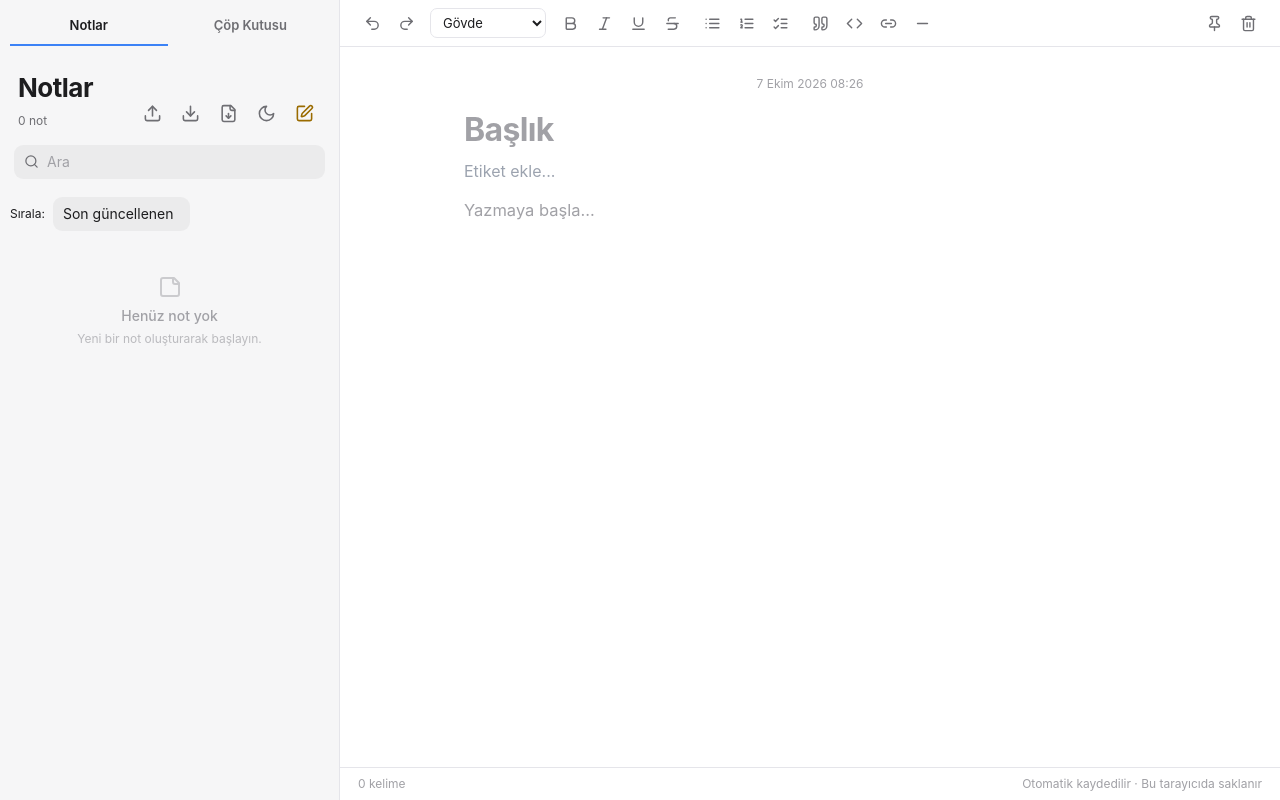
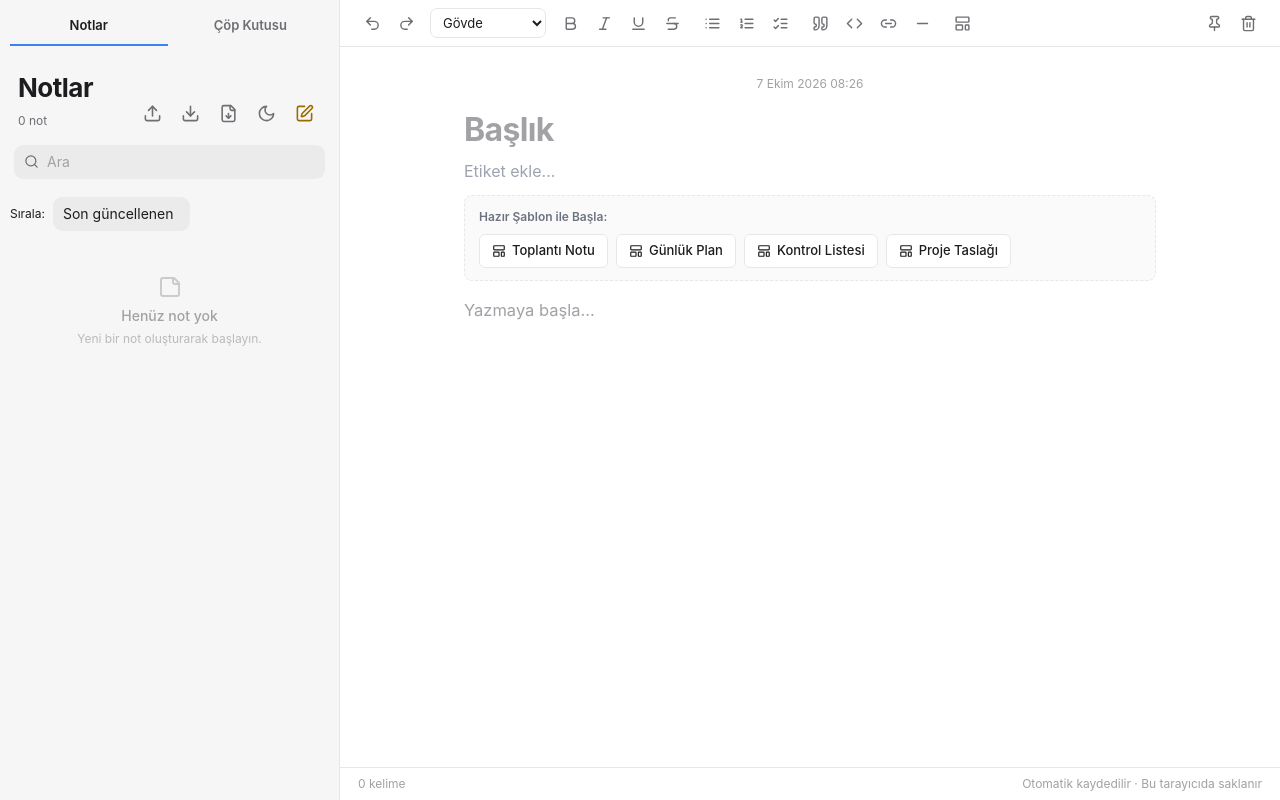
Before and after one commit to enesscigdem/devpilot-sprintboard, a React (Vite) app: page / in a window 1280 px wide. Both pictures are taken after a click on the button 304 px from the left and 113 px from the top of the page. Built offline with nearby package versions, Linux system fonts and the light colour scheme.

Commit message:
devpilot: Hazır not şablonları (Toplantı, Günlük, Kontrol Listesi)
DevPilot-Execution: abb5c62c-e470-4fb2-9115-0c99a915e2e4

```diff
--- a/src/App.tsx
+++ b/src/App.tsx
@@ -895,6 +895,7 @@ export default function App() {
               key={selected.id}
               note={selected}
               isTrash={Boolean(selected.deletedAt)}
+              allTags={allTags}
               onRestore={() => handleRestore(selected.id)}
               onPermanentDelete={() => handlePermanentDelete(selected.id)}
               onChange={(patch) => {
--- a/src/components/NoteEditor.tsx
+++ b/src/components/NoteEditor.tsx
@@ -1,9 +1,9 @@
 import { useCallback, useEffect, useMemo, useRef, useState } from "react";
 import {
   Bold, Italic, Underline, Strikethrough, List, ListOrdered, ListChecks, Quote, Code, Link2, Minus,
-  Pin, PinOff, Trash2, Undo2, Redo2, X, RotateCcw,
+  Pin, PinOff, Trash2, Undo2, Redo2, X, RotateCcw, LayoutTemplate,
 } from "lucide-react";
-import { formatFullDate, sanitizeHtml, wordCount, type Note } from "@/lib/notes";
+import { formatFullDate, sanitizeHtml, wordCount, type Note, NOTE_TEMPLATES } from "@/lib/notes";
 
 type TagSuggestion = { name: string; count?: number } | string;
 
@@ -27,6 +27,30 @@ const BLOCKS = [
   { value: "H1", label: "Başlık" },
   { value: "H2", label: "Alt başlık" },
   { value: "H3", label: "Küçük başlık" },
+];
+
+const FALLBACK_TEMPLATES = [
+  {
+    id: "meeting",
+    name: "Toplantı Notu",
+    description: "Gündem, katılımcılar, kararlar ve aksiyonlar",
+    title: "Toplantı Notu",
+    html: "<h2>Gündem</h2><ul><li></li></ul><h2>Katılımcılar</h2><ul><li></li></ul><h2>Alınan Kararlar</h2><ul><li></li></ul><h2>Aksiyon Maddeleri</h2><ul data-checklist=\"\"><li></li></ul>",
+  },
+  {
+    id: "daily",
+    name: "Günlük Plan",
+    description: "Öncelikler, yapılacaklar listesi ve notlar",
+    title: "Günlük Plan",
+    html: "<h2>Öncelikli Hedefler</h2><ul data-checklist=\"\"><li></li></ul><h2>Yapılacaklar</h2><ul data-checklist=\"\"><li></li></ul><h2>Günün Notları</h2><p></p>",
+  },
+  {
+    id: "checklist",
+    name: "Kontrol Listesi",
+    description: "Hızlı yapılacaklar ve görev takibi",
+    title: "Kontrol Listesi",
+    html: "<ul data-checklist=\"\"><li>Madde 1</li><li>Madde 2</li><li>Madde 3</li></ul>",
+  },
 ];
 
 const run = (command: string, value?: string) => document.execCommand(command, false, value);
@@ -53,6 +77,10 @@ export default function NoteEditor({
   const [tagError, setTagError] = useState<string | null>(null);
   const [showSuggestions, setShowSuggestions] = useState(false);
   const [announce, setAnnounce] = useState("");
+  const [showTemplateMenu, setShowTemplateMenu] = useState(false);
+  const templateMenuRef = useRef<HTMLDivElement>(null);
+
+  const templates = NOTE_TEMPLATES && NOTE_TEMPLATES.length > 0 ? NOTE_TEMPLATES : FALLBACK_TEMPLATES;
 
   const currentTags = useMemo(() => note.tags ?? [], [note.tags]);
 
@@ -123,6 +151,36 @@ export default function NoteEditor({
     document.addEventListener("selectionchange", refreshState);
     return () => document.removeEventListener("selectionchange", refreshState);
   }, [refreshState]);
+
+  useEffect(() => {
+    if (!showTemplateMenu) return;
+    const handleClickOutside = (e: MouseEvent) => {
+      if (templateMenuRef.current && !templateMenuRef.current.contains(e.target as Node)) {
+        setShowTemplateMenu(false);
+      }
+    };
+    document.addEventListener("mousedown", handleClickOutside);
+    return () => document.removeEventListener("mousedown", handleClickOutside);
+  }, [showTemplateMenu]);
+
+  const handleApplyTemplate = (tpl: { title?: string; html: string; name?: string }) => {
+    const newTitle = (!note.title.trim() || note.title === "Başlıksız Not") && tpl.title ? tpl.title : (note.title || tpl.title || "");
+    const newHtml = sanitizeHtml(tpl.html);
+
+    if (bodyRef.current) {
+      bodyRef.current.innerHTML = newHtml;
+    }
+    if (titleRef.current && newTitle) {
+      titleRef.current.value = newTitle;
+    }
+
+    setWords(wordCount(newHtml));
+    onChange({ title: newTitle, html: newHtml });
+    onToast?.(`"${tpl.name || tpl.title || 'Şablon'}" şablonu uygulandı`);
+    bodyRef.current?.focus();
+  };
+
+  const isEditorEmpty = !isTrash && !note.title.trim() && !note.html.replace(/<[^>]*>/g, "").trim();
 
   const commit = () => {
     const html = sanitizeHtml(bodyRef.current?.innerHTML ?? "");
@@ -315,6 +373,69 @@ export default function NoteEditor({
             {tool("Bağlantı", Link2, addLink, active.link)}
             {tool("Ayırıcı çizgi", Minus, () => exec("insertHorizontalRule"))}
           </div>
+          <div className="tool-group" ref={templateMenuRef} style={{ position: "relative" }}>
+            <button
+              type="button"
+              className="tool"
+              aria-label="Hazır Şablonlar"
+              title="Hazır Şablonlar"
+              aria-expanded={showTemplateMenu}
+              onClick={() => setShowTemplateMenu((v) => !v)}
+            >
+              <LayoutTemplate size={17} strokeWidth={2} />
+            </button>
+            {showTemplateMenu && (
+              <div
+                className="template-dropdown"
+                role="menu"
+                style={{
+                  position: "absolute",
+                  top: "100%",
+                  left: 0,
+                  marginTop: "4px",
+                  background: "var(--color-bg-elevated, #fff)",
+                  border: "1px solid var(--color-border, #e5e7eb)",
+                  borderRadius: "8px",
+                  boxShadow: "0 10px 15px -3px rgba(0, 0, 0, 0.1)",
+                  zIndex: 50,
+                  minWidth: "200px",
+                  padding: "4px",
+                  display: "flex",
+                  flexDirection: "column",
+                  gap: "2px",
+                }}
+              >
+                {templates.map((tpl) => (
+                  <button
+                    key={tpl.id}
+                    type="button"
+                    className="template-dropdown-item"
+                    role="menuitem"
+                    style={{
+                      display: "flex",
+                      flexDirection: "column",
+                      alignItems: "flex-start",
+                      padding: "8px 12px",
+                      borderRadius: "6px",
+                      border: "none",
+                      background: "transparent",
+                      cursor: "pointer",
+                      textAlign: "left",
+                      color: "inherit",
+                      width: "100%",
+                    }}
+                    onClick={() => {
+                      handleApplyTemplate(tpl);
+                      setShowTemplateMenu(false);
+                    }}
+                  >
+                    <span style={{ fontWeight: 600, fontSize: "13px" }}>{tpl.name}</span>
+                    <span style={{ fontSize: "11px", opacity: 0.7 }}>{tpl.description}</span>
+                  </button>
+                ))}
+              </div>
+            )}
+          </div>
           <div className="tool-spacer" />
           <div className="tool-group">
             {tool(note.pinned ? "Sabitlemeyi kaldır" : "Notu sabitle", note.pinned ? PinOff : Pin, onTogglePin, note.pinned)}
@@ -439,6 +560,48 @@ export default function NoteEditor({
               </div>
             )}
           </div>
+          {isEditorEmpty && (
+            <div
+              className="editor-templates-prompt"
+              style={{
+                margin: "12px 0 16px 0",
+                padding: "12px 14px",
+                borderRadius: "8px",
+                border: "1px dashed var(--color-border, #e5e7eb)",
+                background: "var(--color-bg-subtle, rgba(0,0,0,0.02))",
+              }}
+            >
+              <div style={{ fontSize: "12px", fontWeight: 600, marginBottom: "8px", color: "var(--color-text-muted, #6b7280)" }}>
+                Hazır Şablon ile Başla:
+              </div>
+              <div style={{ display: "flex", flexWrap: "wrap", gap: "8px" }}>
+                {templates.map((tpl) => (
+                  <button
+                    key={tpl.id}
+                    type="button"
+                    className="template-prompt-btn"
+                    style={{
+                      display: "inline-flex",
+                      alignItems: "center",
+                      gap: "6px",
+                      padding: "6px 12px",
+                      borderRadius: "6px",
+                      fontSize: "13px",
+                      fontWeight: 500,
+                      border: "1px solid var(--color-border, #e5e7eb)",
+                      background: "var(--color-bg, #ffffff)",
+                      cursor: "pointer",
+                      color: "inherit",
+                    }}
+                    onClick={() => handleApplyTemplate(tpl)}
+                  >
+                    <LayoutTemplate size={14} />
+                    <span>{tpl.name}</span>
+                  </button>
+                ))}
+              </div>
+            </div>
+          )}
           <div ref={bodyRef} className="editor-body" contentEditable={!isTrash} suppressContentEditableWarning role="textbox"
             aria-multiline="true" aria-label="Not içeriği" data-placeholder={isTrash ? "" : "Yazmaya başla…"}
             onInput={isTrash ? undefined : commit} onClick={isTrash ? undefined : onBodyClick} onKeyDown={isTrash ? undefined : onBodyKeyDown} onPaste={isTrash ? undefined : onPaste} />
--- a/src/lib/notes.ts
+++ b/src/lib/notes.ts
@@ -75,6 +75,96 @@ export const wordCount = (html: string) => {
   const text = htmlToText(html);
   return text ? text.split(" ").length : 0;
 };
+
+export type NoteTemplate = {
+  id: string;
+  name: string;
+  description: string;
+  title: string;
+  html: string;
+};
+
+export const NOTE_TEMPLATES: NoteTemplate[] = [
+  {
+    id: "meeting",
+    name: "Toplantı Notu",
+    description: "Katılımcılar, gündem maddeleri ve aksiyon kararları",
+    title: "Toplantı Notu: ",
+    html: sanitizeHtml(`
+      <h2>📅 Toplantı Detayları</h2>
+      <p><strong>Tarih:</strong> </p>
+      <p><strong>Katılımcılar:</strong> </p>
+      <hr>
+      <h2>🎯 Gündem</h2>
+      <ul>
+        <li>Madde 1</li>
+        <li>Madde 2</li>
+      </ul>
+      <h2>📝 Tartışma & Notlar</h2>
+      <p></p>
+      <h2>✅ Aksiyon Maddeleri</h2>
+      <ul data-checklist>
+        <li>Sorumlu: Görev tanımı</li>
+      </ul>
+    `),
+  },
+  {
+    id: "daily-planner",
+    name: "Günlük Plan",
+    description: "Öncelikli hedefler, yapılacaklar ve gün sonu değerlendirmesi",
+    title: "Günlük Plan - ",
+    html: sanitizeHtml(`
+      <h2>🌟 Günün Öncelikli Hedefleri</h2>
+      <ol>
+        <li>1. Öncelikli hedef</li>
+        <li>2. Öncelikli hedef</li>
+      </ol>
+      <hr>
+      <h2>📋 Yapılacaklar</h2>
+      <ul data-checklist>
+        <li>Görev 1</li>
+        <li>Görev 2</li>
+        <li>Görev 3</li>
+      </ul>
+      <h2>💡 Gün Sonu Değerlendirmesi & Notlar</h2>
+      <p></p>
+    `),
+  },
+  {
+    id: "checklist",
+    name: "Kontrol Listesi",
+    description: "Adım adım takip edilecek görev ve kontrol listesi",
+    title: "Kontrol Listesi",
+    html: sanitizeHtml(`
+      <h2>✅ Kontrol Listesi</h2>
+      <ul data-checklist>
+        <li>İlk kontrol maddesi</li>
+        <li>İkinci kontrol maddesi</li>
+        <li>Üçüncü kontrol maddesi</li>
+      </ul>
+    `),
+  },
+  {
+    id: "project-brief",
+    name: "Proje Taslağı",
+    description: "Hedefler, kapsam, kilometre taşları ve teslim edilecekler",
+    title: "Proje: ",
+    html: sanitizeHtml(`
+      <h2>🎯 Proje Amacı & Kapsam</h2>
+      <p></p>
+      <h2>🚩 Kilometre Taşları</h2>
+      <ul>
+        <li>Aşama 1: </li>
+        <li>Aşama 2: </li>
+      </ul>
+      <h2>📦 Teslim Edilecekler</h2>
+      <ul data-checklist>
+        <li>Teslimat 1</li>
+        <li>Teslimat 2</li>
+      </ul>
+    `),
+  },
+];
 
 export const newId = () =>
   typeof crypto !== "undefined" && "randomUUID" in crypto
```
